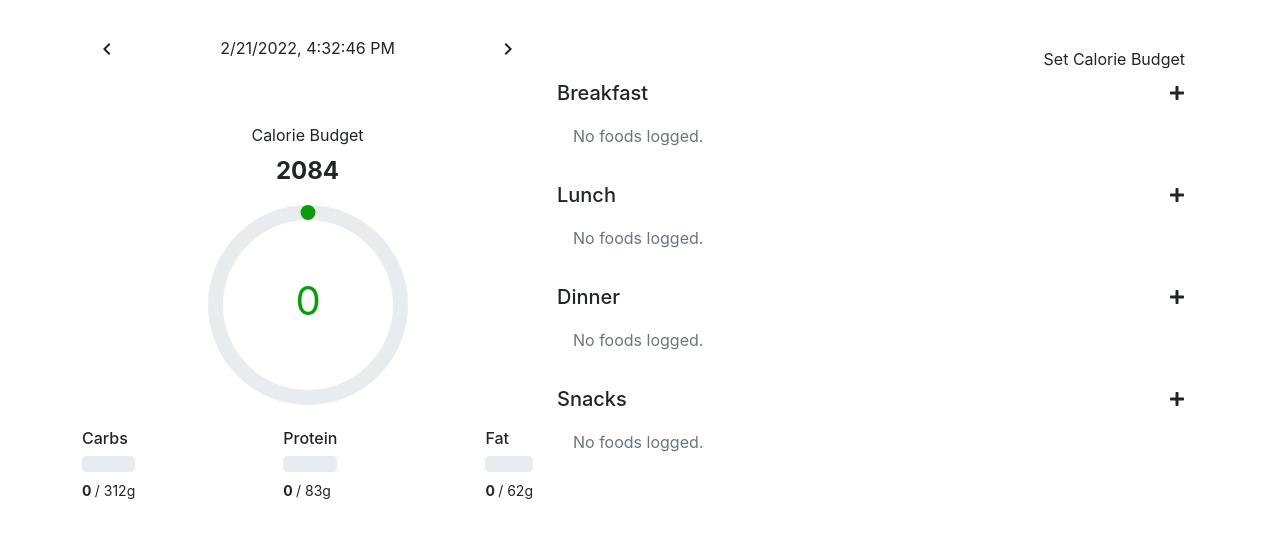
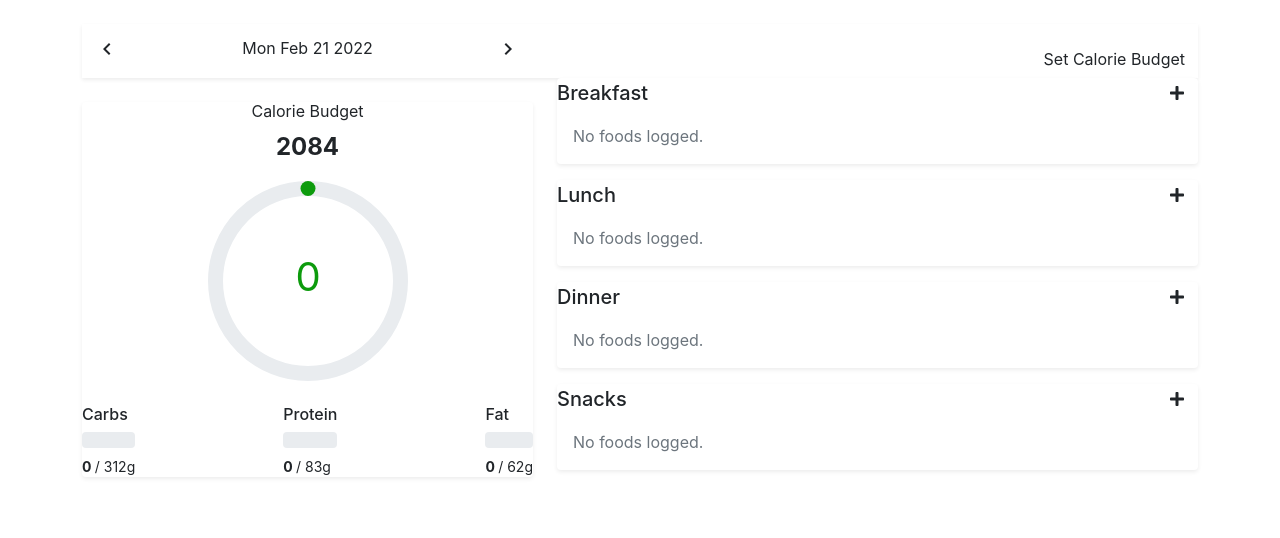
Before and after one commit to ramazanerikli/calorie-counter, a React (Create React App) app: page / in a window 1280 px wide. Shown: the top 538 px of the page. Built offline with nearby package versions, Linux system fonts and the light colour scheme; the HTML template or start-up script is replaced by a standard one.

Commit message:
Fix Add food for future day issue

```diff
--- a/src/App.tsx
+++ b/src/App.tsx
@@ -20,7 +20,7 @@ function App() {
     localFoods = [];
   }
 
-  const [selectedFood, setSelectedFood] = useState<Food|null>(null);
+  const [selectedFood, setSelectedFood] = useState<Food | null>(null);
 
   const saveToLocalStorage = (foodsEaten: any) => {
     localStorage.setItem("eatenFoods", JSON.stringify(foodsEaten));
@@ -35,15 +35,17 @@ function App() {
   );
 
   const today = new Date();
-  const [selectedDay, setSelectedDay] = useState<CalendarDay>([today.getFullYear(), today.getMonth(), today.getDate()]);
-
+  const [selectedDay, setSelectedDay] = useState<CalendarDay>([
+    today.getFullYear(),
+    today.getMonth(),
+    today.getDate(),
+  ]);
 
   const filteredFoodsEaten = foodsEaten.filter((food) => {
     const foodDate = new Date();
     foodDate.setFullYear(food.date[0]);
     foodDate.setMonth(food.date[1]);
     foodDate.setDate(food.date[2]);
-
 
     const today = new Date();
     today.setMonth(selectedDay[1]);
@@ -56,11 +58,12 @@ function App() {
     yesterday.setDate(selectedDay[2]);
     yesterday.setDate(yesterday.getDate() - 1);
 
-    return (foodDate <= today && foodDate > yesterday);
+    return foodDate <= today && foodDate > yesterday;
   });
   return (
-    <div className="app pt-4">
+    <div className="app">
       <div className="container">
+          <div className="app-header shadow-sm bg-white mt-4">
             <div className="row">
               <div className="col-lg-5">
                 <DateSwitcher
@@ -71,7 +74,11 @@ function App() {
                     today.setFullYear(selectedDay[0]);
                     today.setDate(selectedDay[2]);
                     today.setDate(today.getDate() + 1);
-                const tomorrow: CalendarDay = [today.getFullYear(), today.getMonth(), today.getDate()];
+                    const tomorrow: CalendarDay = [
+                      today.getFullYear(),
+                      today.getMonth(),
+                      today.getDate(),
+                    ];
                     setSelectedDay(tomorrow);
                   }}
                   goToPreviousDay={() => {
@@ -80,12 +87,15 @@ function App() {
                     today.setFullYear(selectedDay[0]);
                     today.setDate(selectedDay[2]);
                     today.setDate(today.getDate() - 1);
-                const yesterday: CalendarDay = [today.getFullYear(), today.getMonth(), today.getDate()];
+                    const yesterday: CalendarDay = [
+                      today.getFullYear(),
+                      today.getMonth(),
+                      today.getDate(),
+                    ];
                     setSelectedDay(yesterday);
                   }}
                 />
               </div>
-
               <div className="col-lg-7">
                 <CalorieBudget
                   calorieBudget={calorieBudget}
@@ -95,6 +105,7 @@ function App() {
                     localStorage.setItem("calorieBudget", value);
                   }}
                 />
+              </div>
             </div>
           </div>
 
@@ -115,7 +126,7 @@ function App() {
                 foodsEaten={filteredFoodsEaten}
                 selectedMeal={selectedMeal}
                 onSelect={(food) => {
-                  setSelectedMeal(meal.name)
+                  setSelectedMeal(meal.name);
                   setSelectedFood(food);
                 }}
                 onDelete={(id) => {
--- a/src/components/ChartCard.tsx
+++ b/src/components/ChartCard.tsx
@@ -81,7 +81,7 @@ export const Chart: FC<{
 
 
   return (
-    <div className="card border-0 chart-card d-flex align-items-center mt-5">
+    <div className="card border-0 chart-card d-flex align-items-center shadow-sm mt-4">
       <h6 className="chart-card-title fw-normal">Calorie Budget</h6>
       <span className="calorie-budget fw-bold fs-4 mb-3">{calorieBudget}</span>
       <CircularProgress
--- a/src/components/DateSwitcher.tsx
+++ b/src/components/DateSwitcher.tsx
@@ -23,7 +23,7 @@ export const DateSwitcher: FC<{
         </button>
 
         <div className="current-date">
-        {dateObject.toLocaleString()}
+        {dateObject.toDateString()}
         </div>
 
         <button className="btn btn-transparent" aria-label="Get next day" title="Get next day" onClick={() => goToNextDay()}>
--- a/src/components/MealCard.tsx
+++ b/src/components/MealCard.tsx
@@ -15,7 +15,7 @@ export const MealCard: FC<{
 }> = ({ meal, foodsEaten, selectedMeal, foodList, onSelect, onDelete }) => {
 
   return (
-    <div className="card border-0 meal-card mb-3">
+    <div className="card border-0 meal-card shadow-sm mb-3">
       <div className="meal-card-header d-flex justify-content-between align-items-center">
         <h5 className="text-capitalize mb-0">{meal}</h5>
         <button
--- a/src/styles/_base.scss
+++ b/src/styles/_base.scss
@@ -1,3 +1,8 @@
 .container {
     max-width: $container-width;
 }
+
+.app-header {
+    height: 70px;
+    border-radius: $rounded-md;
+}
--- a/src/styles/_date-switcher.scss
+++ b/src/styles/_date-switcher.scss
@@ -1,5 +1,5 @@
 .date-switcher {
-    border-radius: $rounded-md;
+    margin-top: 10px;
     button {
         &:hover {
             color: $accent-color;
--- a/src/styles/_meal-card.scss
+++ b/src/styles/_meal-card.scss
@@ -1,7 +1,7 @@
 .meal-card {
     border-radius: $rounded-md;
     &:first-child {
-        margin-top: 3rem;
+        margin-top: 1.5rem;
     }
     .meal-card-header {
         padding: $padding-sm $padding-md;
```
Lines whose indentation alone changed are shown as unchanged.
